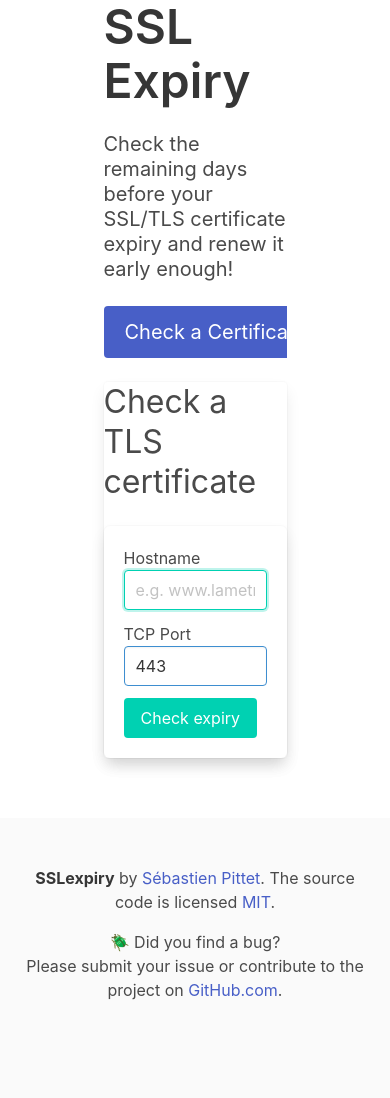
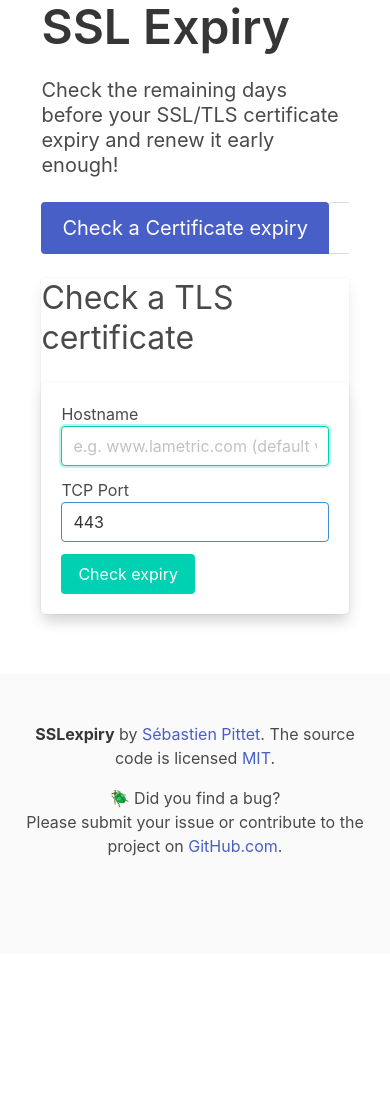
Before and after one commit to SebastienPittet/lametric-ssl-expiry, a Flask app: page / in a window 390 px wide; the page is wider, and only the part inside the window is pictured. After the commit the page ends 856 px from the top of that part, so only its background shows below. Run offline with Flask 2, Linux system fonts and the light colour scheme.

Commit message:
better display on smartphones

```diff
--- a/templates/index.html
+++ b/templates/index.html
@@ -14,7 +14,7 @@
     </head>
     <body>
         <div class="columns is-mobile is-centered">
-            <div class="column is-half">
+            <div class="column is-four-fifths">
                 <h1 class="title is-1">SSL Expiry</h1>
                 <div class="block">
                     <h5 class="subtitle is-5">Check the remaining days before your SSL/TLS certificate expiry and renew it early enough!</h5>
```
